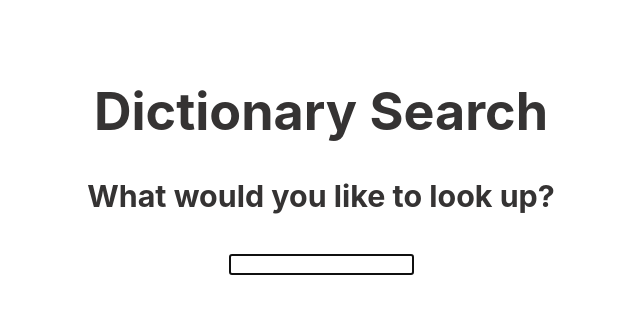
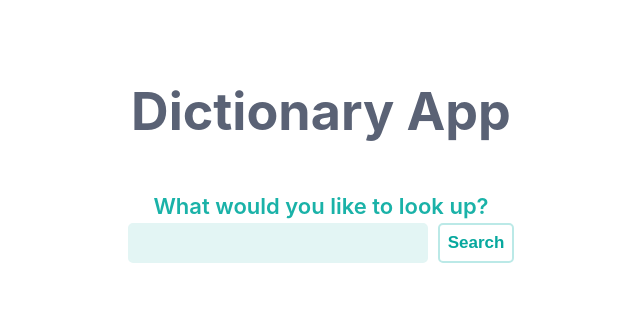
Before and after one commit to amy-calleja/react-dictionary-app, a React (Create React App) app: page / in a window 1280 px wide. Shown: the top 314 px of the page, without its empty margins (319-959 px from the left). Built offline with nearby package versions, Linux system fonts and the light colour scheme.

Commit message:
linked API, created components to display results

```diff
--- a/package.json
+++ b/package.json
@@ -6,6 +6,7 @@
     "@testing-library/jest-dom": "^5.16.1",
     "@testing-library/react": "^12.1.2",
     "@testing-library/user-event": "^13.5.0",
+    "axios": "0.24.0",
     "react": "^17.0.2",
     "react-dom": "^17.0.2",
     "react-scripts": "5.0.0",
--- a/src/App.css
+++ b/src/App.css
@@ -7,5 +7,64 @@
   align-items: center;
   justify-content: center;
   font-size: calc(10px + 2vmin);
-  color: rgb(53, 51, 51);
+  color: #5a6275;
 }
+
+.App h1 {
+  margin: 50px;
+}
+
+.Dictionary .subtitle {
+  color: #1ab2a8;
+  font-style: normal;
+  font-size: 22px;
+  font-weight: 600;
+  margin: 4px;
+}
+
+.App input {
+  margin: 0px;
+  padding: 8px;
+  background-color: #e3f5f4;
+  border: solid 2px #e3f5f4;
+  border-radius: 5px;
+  color: #07a89e;
+  line-height: 6px;
+  width: 300px;
+  outline: none;
+  font-size: 17px;
+  font-weight: 600;
+  text-transform: capitalize;
+}
+
+.App button {
+  margin-left: 10px;
+  padding: 8px;
+  background-color: white;
+  border: solid 2px #bbe9e7;
+  border-radius: 5px;
+  color: #07a89e;
+  outline: none;
+  font-size: 17px;
+  font-weight: 600;
+}
+
+.Dictionary form {
+  margin: 0px 10px 10px;
+}
+
+.Dictionary .SearchResults {
+  margin: 5px 110px auto;
+  font-size: 15px;
+  color: #5a6275;
+  text-align: left;
+}
+
+.Dictionary h3 {
+  color: #1ab2a8;
+  font-style: italic;
+}
+
+em {
+  line-height: 1.7;
+}
--- a/src/App.js
+++ b/src/App.js
@@ -5,7 +5,7 @@ function App() {
   return (
     <div className="App">
       <header className="App-header">
-        <h1>Dictionary Search</h1>
+        <h1>Dictionary App</h1>
         <Dictionary />
       </header>
     </div>
--- a/src/Dictionary.js
+++ b/src/Dictionary.js
@@ -1,24 +1,34 @@
+import axios from "axios";
 import React, { useState } from "react";
+import SearchResults from "./SearchResults";
 
 export default function Dictionary() {
   const [keyword, setKeyword] = useState("");
+  const [results, setResults] = useState(null);
+
+  function handleSearchResponse(response) {
+    setResults(response.data[0]);
+  }
 
   function handleSearch(event) {
     event.preventDefault();
-    alert(`searching..${keyword}`);
+    let apiUrl = `https://api.dictionaryapi.dev/api/v2/entries/en/${keyword}`;
+    axios.get(apiUrl).then(handleSearchResponse);
   }
 
   function handleKeywordChange(event) {
     setKeyword(event.target.value);
-    console.log(event);
   }
 
   return (
     <div className="Dictionary">
-      <h3>What would you like to look up?</h3>
+      <div className="subtitle">What would you like to look up?</div>
       <form onSubmit={handleSearch}>
         <input type="search" autoFocus={true} onChange={handleKeywordChange} />
+        <button value="submit">Search</button>
       </form>
+      <br />
+      <SearchResults results={results} />
     </div>
   );
 }
--- /dev/null
+++ b/src/KeywordMeaning.js
@@ -0,0 +1,23 @@
+import React from "react";
+import Synonyms from "./Synonyms";
+
+export default function KeywordMeaning(props) {
+  console.log(props.meaning);
+  return (
+    <div className="KeywordMeaning">
+      <h3>{props.meaning.partOfSpeech}</h3>
+      {props.meaning.definitions.map(function (definition, index) {
+        return (
+          <div key={index}>
+            <p>
+              {definition.definition}
+              <br />
+              <em>{definition.example}</em>
+              <Synonyms synonyms={definition.synonyms} />
+            </p>
+          </div>
+        );
+      })}
+    </div>
+  );
+}
--- /dev/null
+++ b/src/SearchResults.js
@@ -0,0 +1,23 @@
+import React from "react";
+import KeywordMeaning from "./KeywordMeaning";
+
+export default function SearchResults(props) {
+  if (props.results) {
+    return (
+      <div className="SearchResults">
+        <h2>{props.results.word}</h2>
+        {props.results.meanings.map(function (meaning, index) {
+          return (
+            <div key={index}>
+              <KeywordMeaning meaning={meaning} />
+            </div>
+          );
+
+          //meaning.definitions[0].definition;
+        })}
+      </div>
+    );
+  } else {
+    return null;
+  }
+}
--- /dev/null
+++ b/src/Synonyms.js
@@ -0,0 +1,15 @@
+import React from "react";
+
+export default function Synonyms(props) {
+  if (props.synonyms) {
+    return (
+      <div className="Synonyms">
+        {props.synonyms.map(function (synonym, index) {
+          return <li key={index}> {synonym} </li>;
+        })}
+      </div>
+    );
+  } else {
+    return null;
+  }
+}
```
